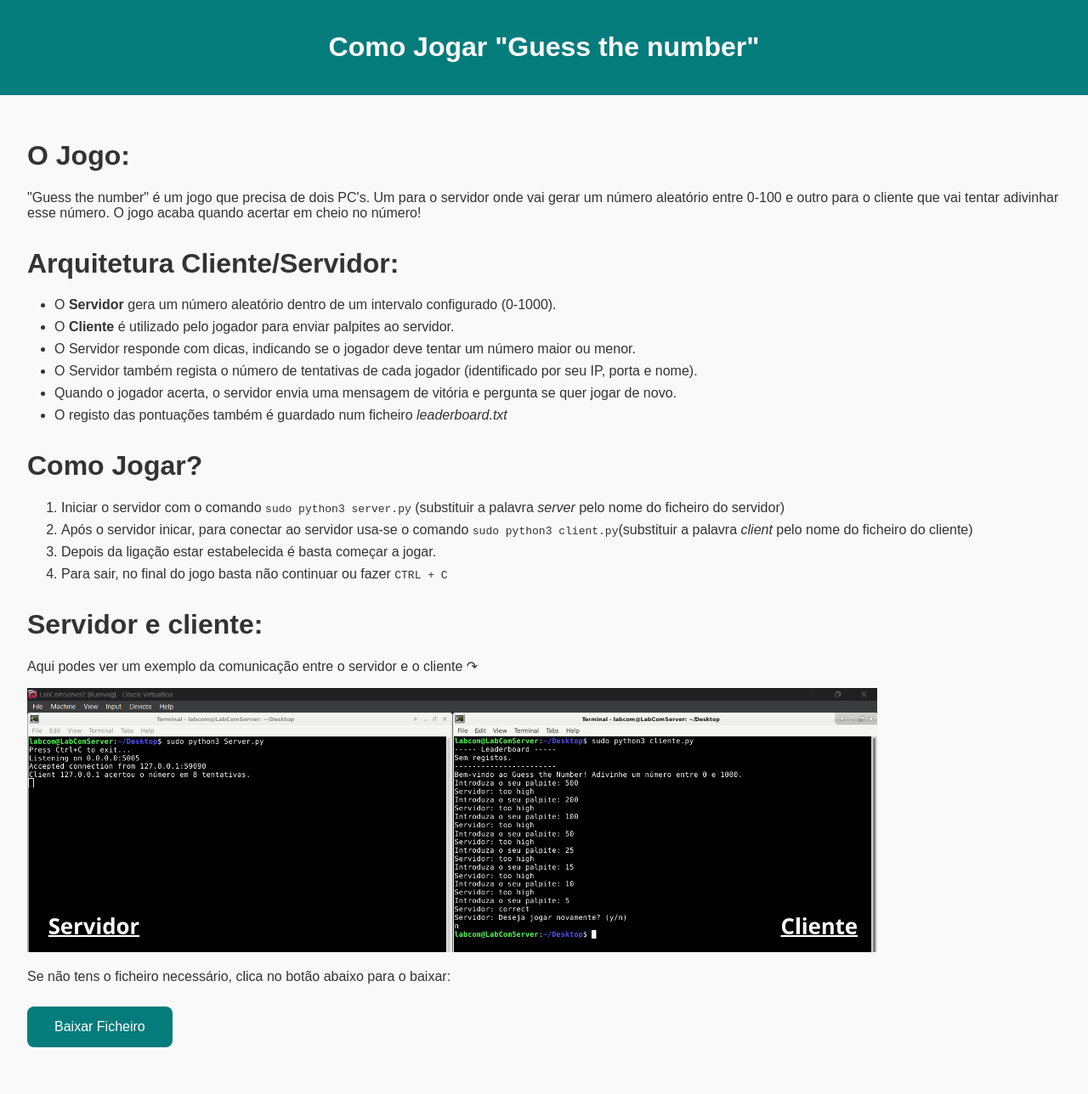
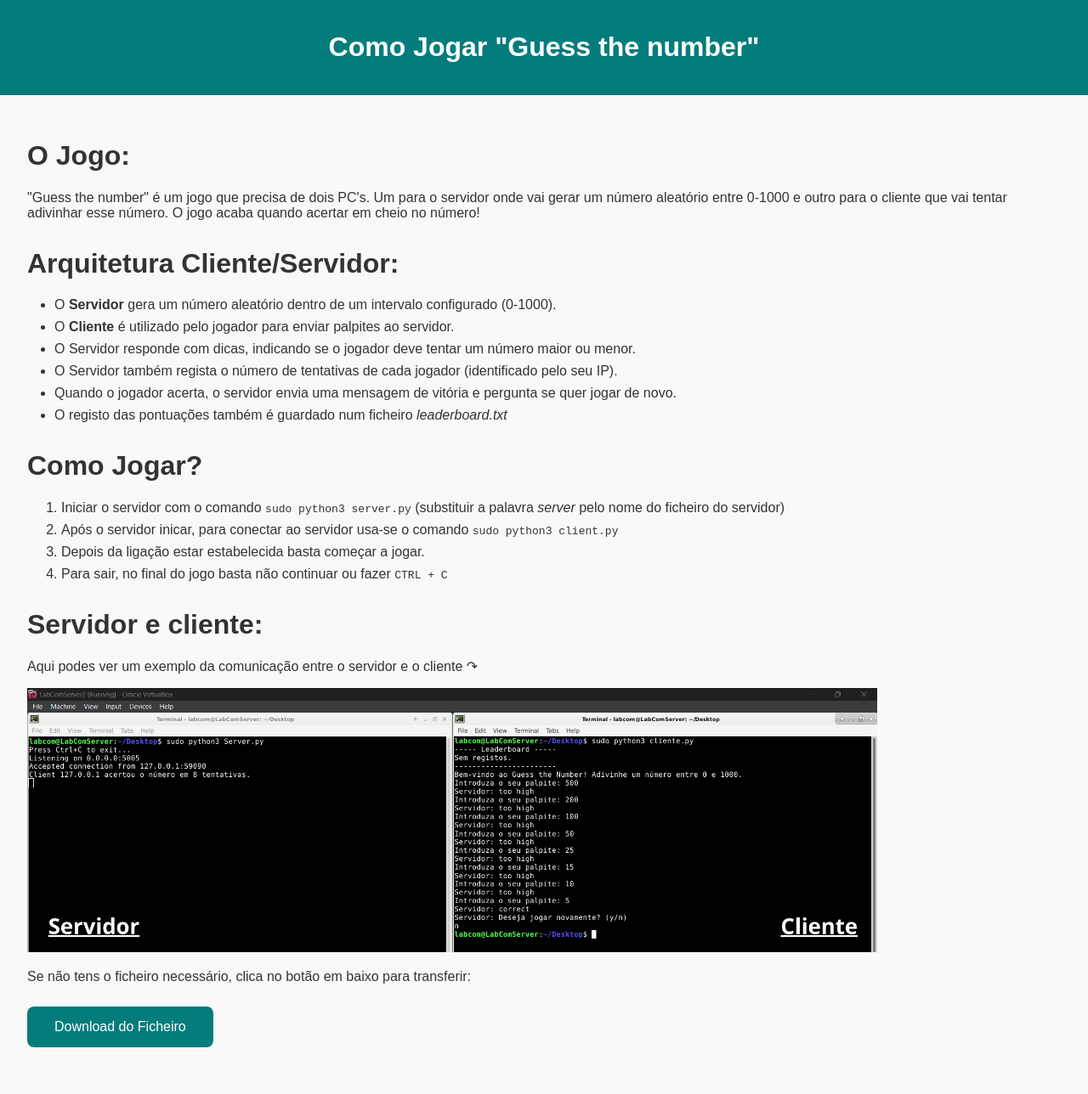
Before and after one commit to Paulo-Lacerda1/Horoscope.io, a plain HTML site: page HTML/Jogo.html in a window 1280 px wide. Shown: the top 1288 px of the page at 85% size. Drawn offline with Linux system fonts and the light colour scheme.

Commit message:
Final commit

```diff
--- a/HTML/Jogo.html
+++ b/HTML/Jogo.html
@@ -80,7 +80,7 @@
         <!-- Explicacao do jogo -->
         <div class="section">
             <h1>O Jogo:</h1>
-            <p>"Guess the number" é um jogo que precisa de dois PC's. Um para o servidor onde vai gerar um número aleatório entre 0-100 e outro para o cliente que vai tentar adivinhar esse número. O jogo acaba quando acertar em cheio no número!</p>
+            <p>"Guess the number" é um jogo que precisa de dois PC's. Um para o servidor onde vai gerar um número aleatório entre 0-1000 e outro para o cliente que vai tentar adivinhar esse número. O jogo acaba quando acertar em cheio no número!</p>
         </div>
 
         <!-- Explicacao do Cliente/Servidor -->
@@ -90,7 +90,7 @@
                 <li>O <strong>Servidor</strong> gera um número aleatório dentro de um intervalo configurado (0-1000).</li>
                 <li>O <strong>Cliente</strong> é utilizado pelo jogador para enviar palpites ao servidor.</li>
                 <li>O Servidor responde com dicas, indicando se o jogador deve tentar um número maior ou menor.</li>
-                <li>O Servidor também regista o número de tentativas de cada jogador (identificado por seu IP, porta e nome).</li>
+                <li>O Servidor também regista o número de tentativas de cada jogador (identificado pelo seu IP).</li>
                 <li>Quando o jogador acerta, o servidor envia uma mensagem de vitória e pergunta se quer jogar de novo.</li>
                 <li>O registo das pontuações também é guardado num ficheiro <i>leaderboard.txt</i></li>
             </ul>
@@ -101,8 +101,8 @@
             <h1>Como Jogar?</h1>
             <ol>
                 <li>Iniciar o servidor com o comando <code>sudo python3 server.py</code> (substituir a palavra <i>server</i> pelo nome do ficheiro do servidor)</li>
-                <li>Após o servidor inicar, para conectar ao servidor usa-se o comando <code>sudo python3 client.py</code>(substituir a palavra <i>client</i> pelo nome do ficheiro do cliente)</li>
-                <li>Depois da ligação estar estabelecida é basta começar a jogar.</li>
+                <li>Após o servidor inicar, para conectar ao servidor usa-se o comando <code>sudo python3 client.py</code></li>
+                <li>Depois da ligação estar estabelecida basta começar a jogar.</li>
                 <li>Para sair, no final do jogo basta não continuar ou fazer <code>CTRL + C</code></li>
             </ol>
         </div>
@@ -111,8 +111,8 @@
             <h1>Servidor e cliente:</h1>
                 <p>Aqui podes ver um exemplo da comunicação entre o servidor e o cliente  ↷</p>
             <img src="../imagens/clienteEservidor.png" alt="servidor_cliente" style="width: 1000px;">
-                <p>Se não tens o ficheiro necessário, clica no botão abaixo para o baixar:</p>
-            <button class="download-button" onclick="location.href='../cliente.py'" download>Baixar Ficheiro</button>
+                <p>Se não tens o ficheiro necessário, clica no botão em baixo para transferir:</p>
+            <button class="download-button" onclick="location.href='../cliente.py'" download>Download do Ficheiro</button>
         </div>
 
         <!-- Botao de voltar-->
```
Also changed, not shown: index.html (+1 -1 lines), 1 other file.
